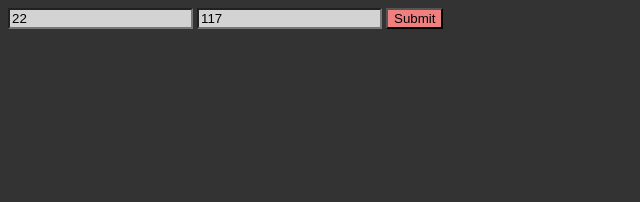
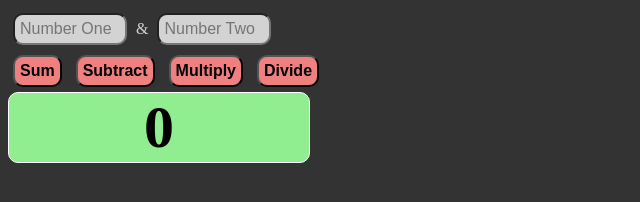
Before and after one commit to sascharissling/java-blitz-calculator, a website built with Parcel: page src/index.html in a window 1280 px wide. Shown: the whole page, without its empty margins (0-640 px from the left). Built offline with nearby package versions, Linux system fonts and the light colour scheme.

Commit message:
add sum sub multiply divide functionality with JS

```diff
--- a/src/index.html
+++ b/src/index.html
@@ -4,39 +4,71 @@
     <meta charset="UTF-8" />
     <meta name="viewport" content="width=device-width, initial-scale=1.0" />
     <meta http-equiv="X-UA-Compatible" content="ie=edge" />
-    <title>Java-Blitz-Calculatot</title>
+    <title>Java-Blitz-Calculator</title>
     <style>
+
+      body {
+        display: flex;
+        flex-direction: column;
+        background: #333;
+      }
+
+      wrap {
+        color: lightgray;
+      }
       input[name="first"] {
         background: lightgray;
+        padding: 5px;
+        font-size: 16px;
+        margin: 5px;
+        width: 100px;
+        border-radius: 10px;
       }
 
       input[name="second"] {
         background: lightgray;
+        padding: 5px;
+        font-size: 16px;
+        margin: 5px;
+        width: 100px;
+        border-radius: 10px;
       }
 
-      .submit {
+      .sum,
+      .sub,
+      .mult,
+      .divide {
         background: lightcoral;
+        padding: 5px;
+        font-size: 16px;
+        font-weight: bold;
+        margin: 5px;
+        width: auto;
+        border-radius: 10px;
       }
 
-      body {
-        background: #333;
+      #result {
+        border: 1px solid white;
+        font-weight: bold;
+        font-size: 60px;
+        background: lightgreen;
+        text-align: center;
+        width: 300px;
+        border-radius: 10px;
       }
     </style>
   </head>
   <body>
-    <input
-      type="text"
-      name="first"
-      placeholder="Enter first number"
-      value="22"
-    />
-    <input
-      type="text"
-      name="second"
-      placeholder="Enter second number"
-      value="117"
-    />
-    <button class="submit">Submit</button>
+    <div>
+      <input type="text" name="first" placeholder="Number One" />
+      <wrap>&</wrap>
+      <input type="text" name="second" placeholder="Number Two" />
+    <div>
+      <button class="sum">Sum</button>
+      <button class="sub">Subtract</button>
+      <button class="mult">Multiply</button>
+      <button class="divide">Divide</button>
+      <div id="result">0</div>
     <script src="index.js"></script>
   </body>
 </html>
--- a/src/index.js
+++ b/src/index.js
@@ -1,8 +1,36 @@
+"use strict";
+
+import { sum, sub, mult, divide } from "./lib/operators";
+
 const firstInput = document.querySelector("[name=first]");
 const secondInput = document.querySelector("[name=second]");
-const submitButton = document.querySelector(".submit");
+const sumButton = document.querySelector(".sum");
+const subButton = document.querySelector(".sub");
+const multButton = document.querySelector(".mult");
+const divideButton = document.querySelector(".divide");
 
-submitButton.addEventListener("click", function() {
-  const sum = parseInt(firstInput.value) * parseInt(secondInput.value);
-  alert(sum);
+const result = document.querySelector("#result");
+
+sumButton.addEventListener("click", function() {
+  const firstNumber = parseInt(firstInput.value);
+  const secondNumber = parseInt(secondInput.value);
+  result.innerHTML = sum(firstNumber, secondNumber);
 });
+
+subButton.addEventListener("click", function() {
+  const firstNumber = parseInt(firstInput.value);
+  const secondNumber = parseInt(secondInput.value);
+  result.innerHTML = sub(firstNumber, secondNumber);
+});
+
+multButton.addEventListener("click", function() {
+  const firstNumber = parseInt(firstInput.value);
+  const secondNumber = parseInt(secondInput.value);
+  result.innerHTML = mult(firstNumber, secondNumber);
+});
+
+divideButton.addEventListener("click", function() {
+  const firstNumber = parseInt(firstInput.value);
+  const secondNumber = parseInt(secondInput.value);
+  result.innerHTML = divide(firstNumber, secondNumber);
+});
--- /dev/null
+++ b/src/lib/operators.js
@@ -0,0 +1,15 @@
+export function sum(first, second) {
+  return first + second;
+}
+
+export function sub(first, second) {
+  return first - second;
+}
+
+export function mult(first, second) {
+  return first * second;
+}
+
+export function divide(first, second) {
+  return first / second;
+}
```
Also changed, not shown: dist/index.html, dist/index.js, 3 other files.
